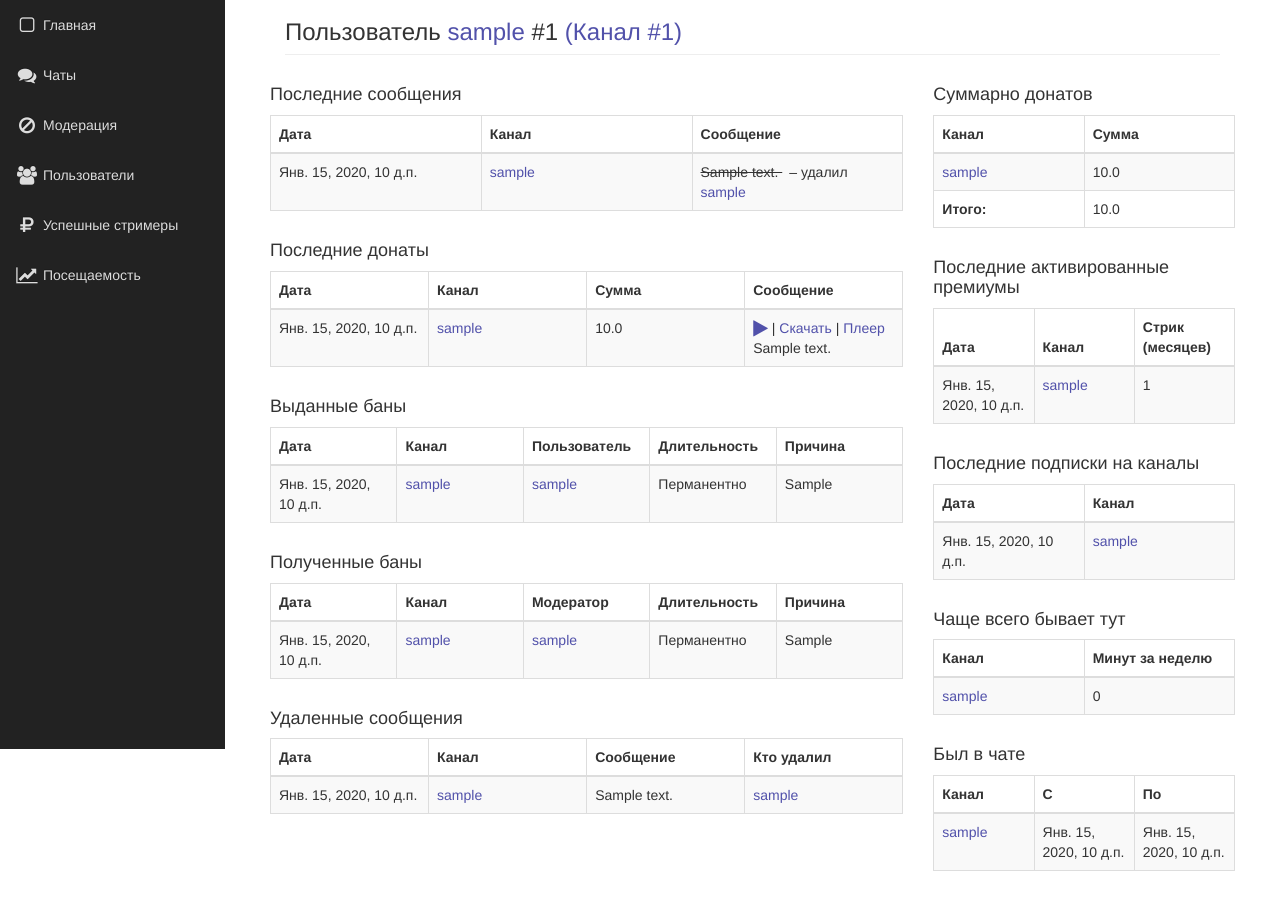
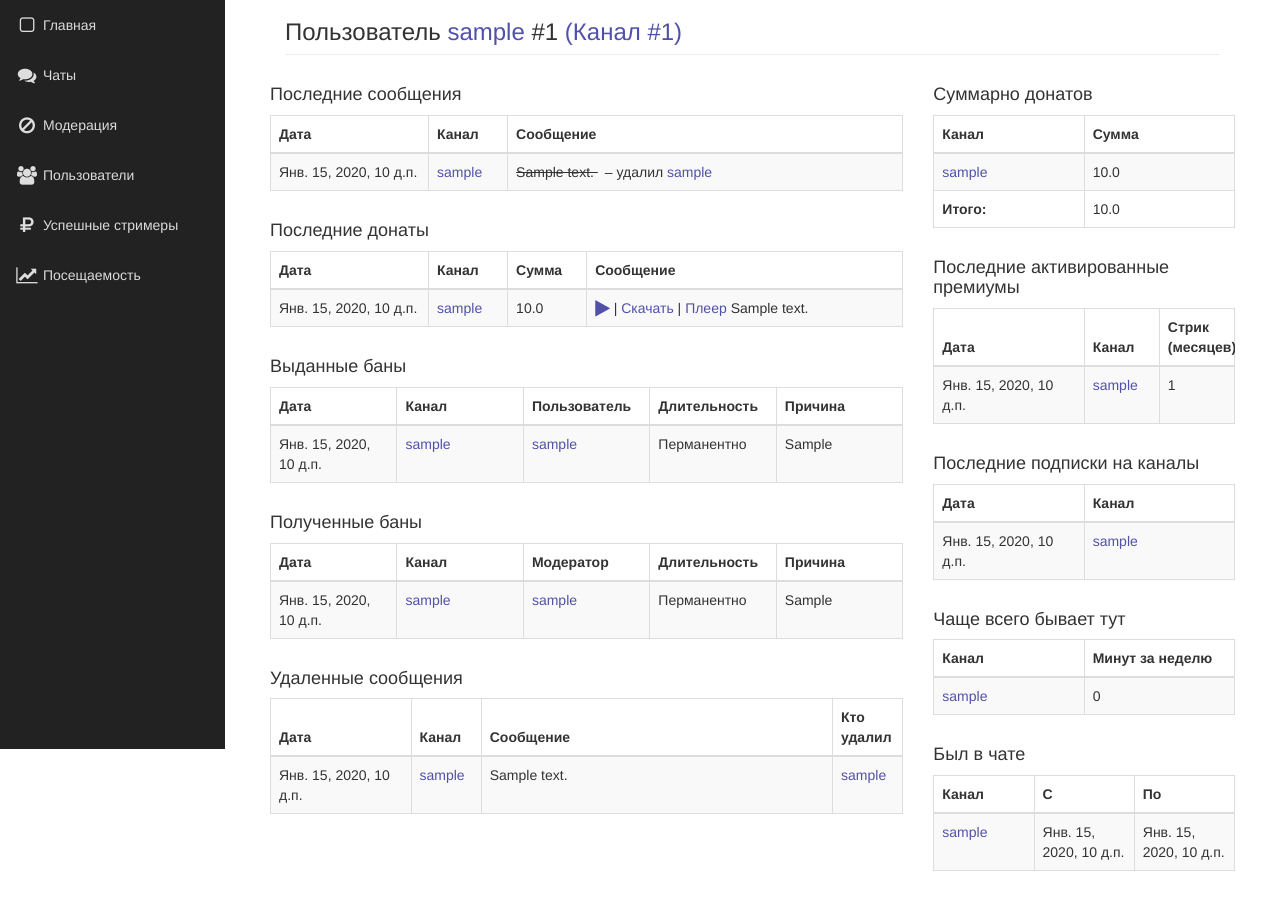
Before and after one commit to strayge/ggstats, a Django app: page /gg/user/1 in a window 1280 px wide. Shown: the part 51-973 px from the top of the page. Run offline with Django 3.2, Linux system fonts and the light colour scheme; tables that the repository leaves empty hold one stand-in row (values such as "Sample post"); some libraries are stand-ins or nearby versions.

Commit message:
fixing tables cols width

```diff
--- a/web/src/ggchat/templates/ggchat/user.html
+++ b/web/src/ggchat/templates/ggchat/user.html
@@ -28,6 +28,11 @@
                         <thead>
                         <tr><th>Дата</th><th>Канал</th><th>Сообщение</th></tr>
                         </thead>
+                        <colgroup>
+							<col class="col-md-2">
+							<col class="col-md-1">
+							<col class="col-md-5">
+                        </colgroup>
                         <tbody>
                         {% for message in messages %}
                             <tr>
@@ -64,6 +69,12 @@
                         <thead>
                         <tr><th>Дата</th><th>Канал</th><th>Сумма</th><th>Сообщение</th></tr>
                         </thead>
+                        <colgroup>
+                        	<col class="col-md-2">
+                        	<col class="col-md-1">
+                        	<col class="col-md-1">
+                        	<col class="col-md-4">
+                        </colgroup>
                         <tbody>
                         {% for donation in donations %}
                             <tr>
@@ -183,6 +194,12 @@
                         <thead>
                         <tr><th>Дата</th><th>Канал</th><th>Сообщение</th><th>Кто удалил</th></tr>
                         </thead>
+                        <colgroup>
+                        	<col class="col-md-2">
+                        	<col class="col-md-1">
+                        	<col class="col-md-5">
+                        	<col class="col-md-1">
+                        </colgroup>
                         <tbody>
                         {% for message in removed_messages %}
                             <tr>
@@ -288,6 +305,11 @@
                         <thead>
                         <tr><th>Дата</th><th>Канал</th><th>Стрик (месяцев)</th></tr>
                         </thead>
+                        <colgroup>
+                        	<col class="col-md-2">
+                        	<col class="col-md-1">
+                        	<col class="col-md-1">
+                        </colgroup>
                         <tbody>
                         {% for premium in premiums %}
                             <tr>
```
Also changed, not shown: web/src/ggchat/templates/ggchat/channel.html (+16 -0 lines), web/src/ggchat/templates/ggchat/chathistory.html (+6 -1 lines).
